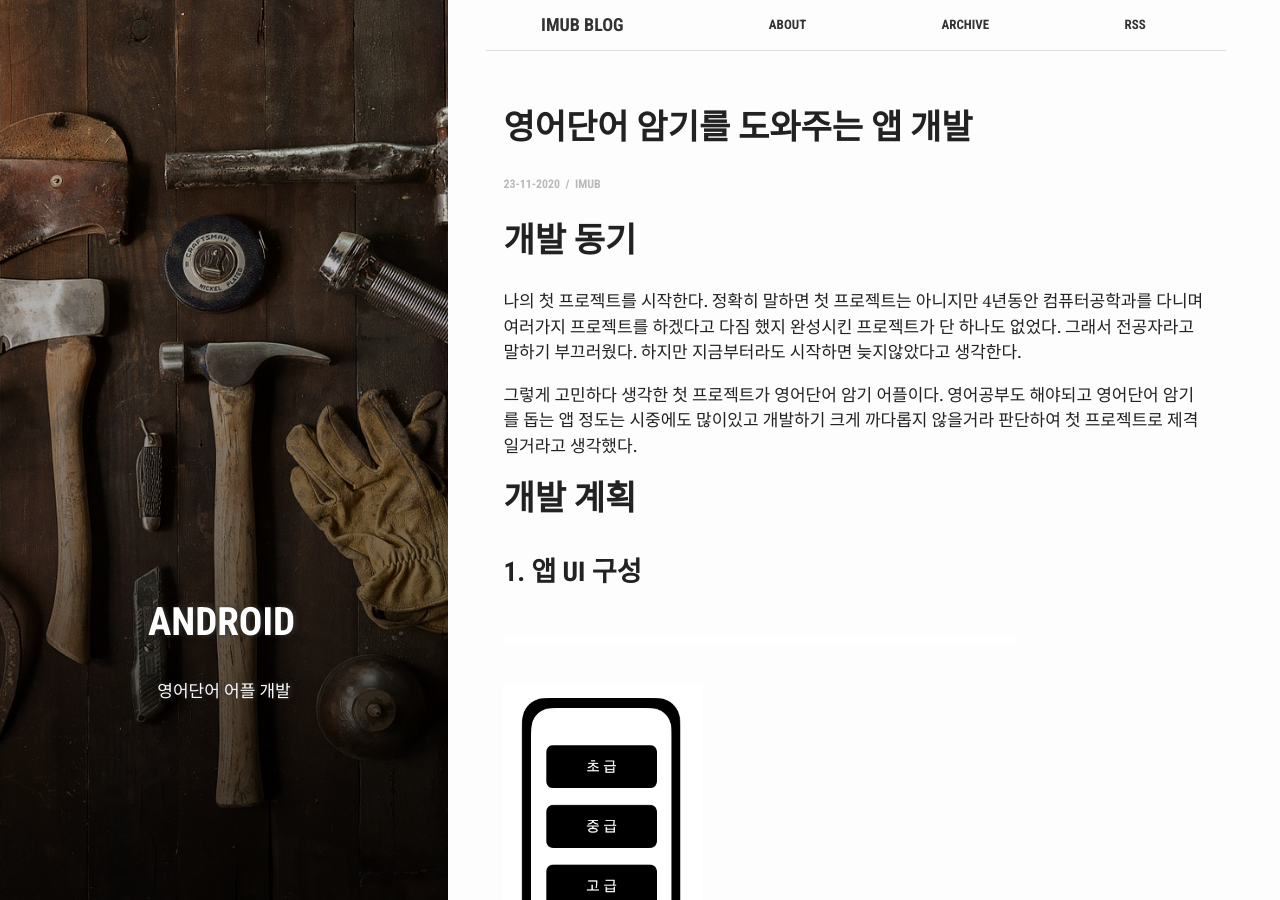
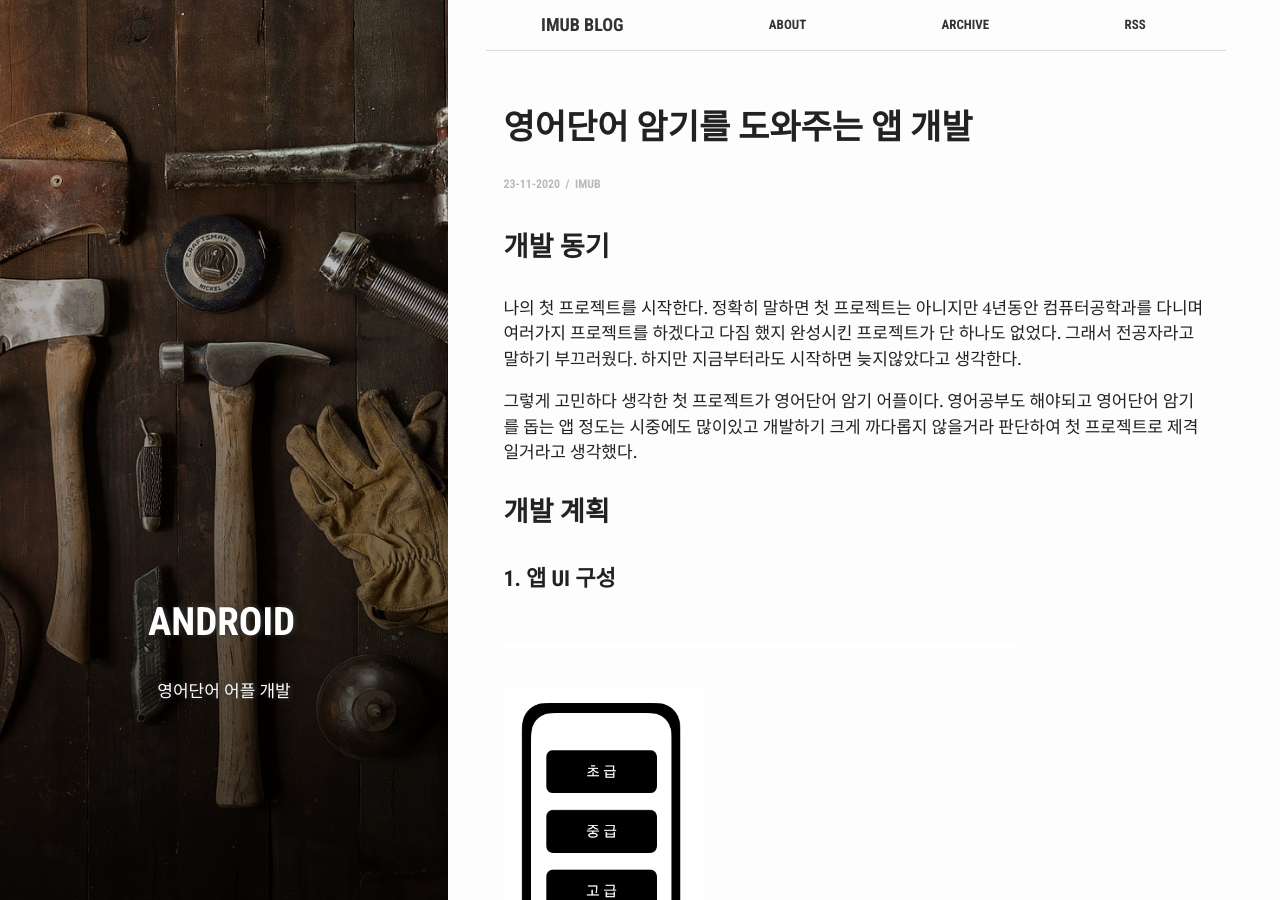
Before and after one commit to ImUB/imub.github.io, a Jekyll site: the page built from _posts/2020-11-23-English-Word-App.md, in a window 1280 px wide and 900 px high. Built offline with Jekyll 4.4.1, drawn with Linux system fonts in a browser that asks for light colours.

Commit message:
app develop update

```diff
--- a/_posts/2020-11-23-English-Word-App.md
+++ b/_posts/2020-11-23-English-Word-App.md
@@ -9,11 +9,11 @@ categories: posts
 tags: ['Android']
 author: ImuB
 ---
-# 개발 동기
+### 개발 동기
 나의 첫 프로젝트를 시작한다. 정확히 말하면 첫 프로젝트는 아니지만 4년동안 컴퓨터공학과를 다니며 여러가지 프로젝트를 하겠다고 다짐 했지 완성시킨 프로젝트가 단 하나도 없었다. 그래서 전공자라고 말하기 부끄러웠다. 하지만 지금부터라도 시작하면 늦지않았다고  생각한다.
 
 그렇게 고민하다 생각한 첫 프로젝트가 영어단어 암기 어플이다. 영어공부도 해야되고 영어단어 암기를 돕는 앱 정도는 시중에도 많이있고 개발하기 크게 까다롭지 않을거라 판단하여 첫 프로젝트로 제격일거라고 생각했다.
-# 개발 계획
+### 개발 계획
 
-### 1. 앱 UI 구성
+#### 1. 앱 UI 구성
 ![Repo Make]({{ site.images | relative_url }}/English-word-UI.png){: width="200" height="200" style="display: inline; padding-left: 30em"}![난이도 설정 페이지]({{ site.images | relative_url }}/English-word-Difficultly.png){: width="200" height="200" style="display: inline"}
```
Also changed, not shown: 1 other file.
